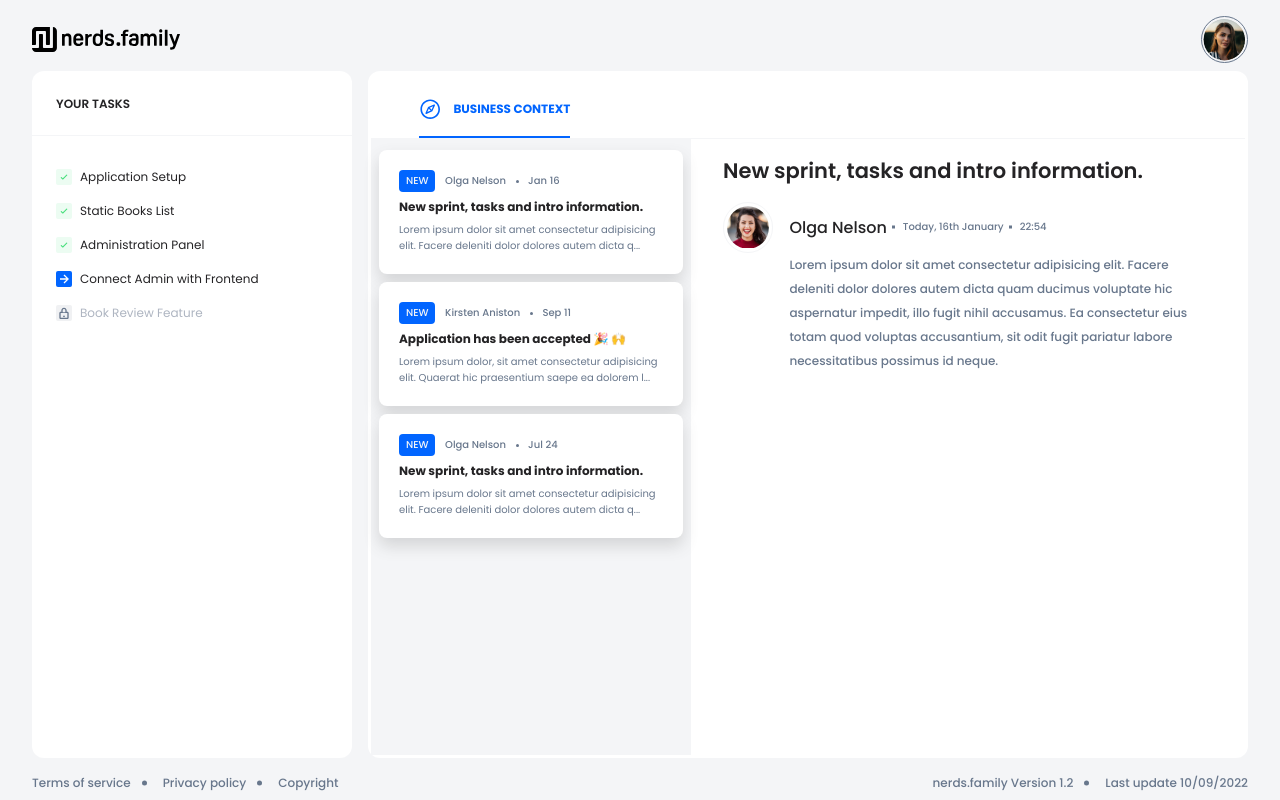
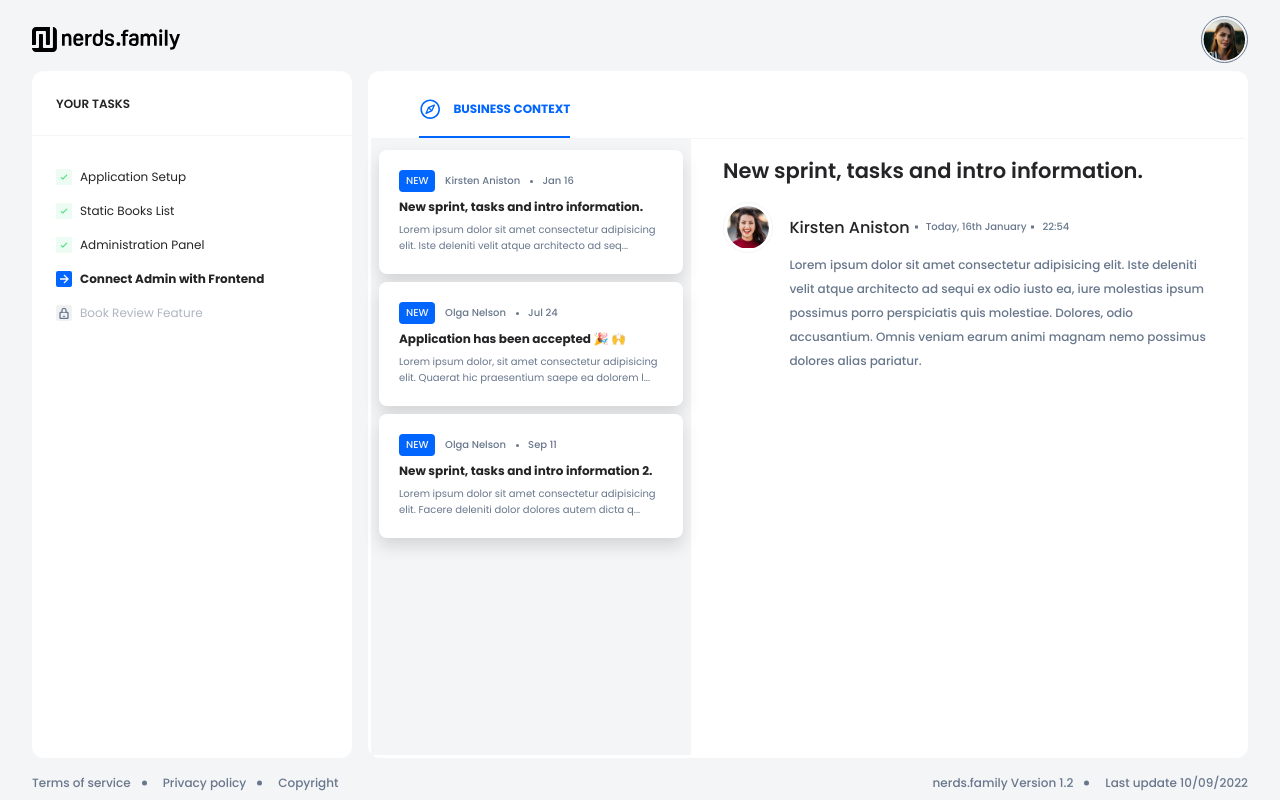
Before and after one commit to EmP33/junior-front-end-developer-1666720996, a React (Create React App) app: page /connect-admin-with-frontend in a window 1280 px wide. Built offline with nearby package versions, Linux system fonts and the light colour scheme.

Commit message:
Change id parameter to slug

```diff
--- a/src/App.jsx
+++ b/src/App.jsx
@@ -1,3 +1,4 @@
+import { useEffect } from "react";
 // Styles
 import "./App.scss";
 // Components
@@ -10,15 +11,17 @@ import {
   Route,
   Navigate,
 } from "react-router-dom";
+import { mockedTasks } from "./mockedData";
 
 function App() {
+  const activeTask = mockedTasks.find((task) => task.status === "active");
   return (
     <Router>
       <main>
         <Menu />
         <Routes>
-          <Route path="/" element={<Navigate to="/0" />} />
-          <Route path="/:id" element={<HomePage />} />
+          <Route path="/" element={<Navigate to={`/${activeTask.slug}`} />} />
+          <Route path="/:slug" element={<HomePage />} />
         </Routes>
         <Footer />
       </main>
--- a/src/mockedData.js
+++ b/src/mockedData.js
@@ -1,28 +1,28 @@
 export const mockedTasks = [
   {
-    id: 0,
+    slug: "application-setup",
     title: "Application Setup",
     status: "completed",
     contexts: [
       {
-        id: 0,
+        slug: "new-sprint-tasks-and-intro-information",
         title: "New sprint, tasks and intro information.",
         content:
           "Lorem ipsum dolor sit amet consectetur adipisicing elit. Facere deleniti dolor dolores autem dicta quam ducimus voluptate hic aspernatur impedit, illo fugit nihil accusamus. Ea consectetur eius totam quod voluptas accusantium, sit odit fugit pariatur labore necessitatibus possimus id neque.",
         author: "Olga Nelson",
-        created_at: 1633864860000,
+        created_at: 1644919500000,
       },
       {
-        id: 1,
+        slug: "application-has-been-accepted",
         title: "Application has been accepted 🎉 🙌",
         content:
           "Lorem ipsum dolor, sit amet consectetur adipisicing elit. Quaerat hic praesentium saepe ea dolorem labore dignissimos nihil ipsa, delectus soluta laborum atque laboriosam repellendus nesciunt, animi, id laudantium magni. Neque ea magnam eius? Totam dolorem, saepe deleniti hic quisquam dolor.",
         author: "Kirsten Aniston",
-        created_at: 1644919500000,
+        created_at: 1633864860000,
       },
       {
-        id: 2,
-        title: "New sprint, tasks and intro information.",
+        slug: "new-sprint-tasks-and-intro-information-2",
+        title: "New sprint, tasks and intro information 2.",
         content:
           "Lorem ipsum dolor sit amet consectetur adipisicing elit. Facere deleniti dolor dolores autem dicta quam ducimus voluptate hic aspernatur impedit, illo fugit nihil accusamus. Ea consectetur eius totam quod voluptas accusantium, sit odit fugit pariatur labore necessitatibus possimus id neque.",
         author: "Olga Nelson",
@@ -31,20 +31,20 @@ export const mockedTasks = [
     ],
   },
   {
-    id: 1,
+    slug: "static-books-list",
     title: "Static Books List",
     status: "completed",
     contexts: [
       {
-        id: 0,
+        slug: "new-sprint-tasks-and-intro-information",
         title: "New sprint, tasks and intro information.",
         content:
           "Lorem ipsum dolor sit amet consectetur adipisicing elit. Iste deleniti velit atque architecto ad sequi ex odio iusto ea, iure molestias ipsum possimus porro perspiciatis quis molestiae. Dolores, odio accusantium. Omnis veniam earum animi magnam nemo possimus dolores alias pariatur.",
         author: "Kirsten Aniston",
-        created_at: 1633864860000,
+        created_at: 1649085000000,
       },
       {
-        id: 1,
+        slug: "application-has-been-accepted",
         title: "Application has been accepted 🎉 🙌",
         content:
           "Lorem ipsum dolor sit amet consectetur adipisicing elit. Facere deleniti dolor dolores autem dicta quam ducimus voluptate hic aspernatur impedit, illo fugit nihil accusamus. Ea consectetur eius totam quod voluptas accusantium, sit odit fugit pariatur labore necessitatibus possimus id neque.",
@@ -52,39 +52,39 @@ export const mockedTasks = [
         created_at: 1644919500000,
       },
       {
-        id: 2,
-        title: "New sprint, tasks and intro information.",
+        slug: "new-sprint-tasks-and-intro-information-2",
+        title: "New sprint, tasks and intro information 2.",
         content:
           "Lorem ipsum dolor, sit amet consectetur adipisicing elit. Quaerat hic praesentium saepe ea dolorem labore dignissimos nihil ipsa, delectus soluta laborum atque laboriosam repellendus nesciunt, animi, id laudantium magni. Neque ea magnam eius? Totam dolorem, saepe deleniti hic quisquam dolor.",
         author: "Olga Nelson",
-        created_at: 1649085000000,
+        created_at: 1633864860000,
       },
     ],
   },
   {
-    id: 2,
+    slug: "administration-panel",
     title: "Administration Panel",
     status: "completed",
     contexts: [
       {
-        id: 0,
+        slug: "new-sprint-tasks-and-intro-information",
         title: "New sprint, tasks and intro information.",
+        content:
+          "Lorem ipsum dolor sit amet consectetur adipisicing elit. Facere deleniti dolor dolores autem dicta quam ducimus voluptate hic aspernatur impedit, illo fugit nihil accusamus. Ea consectetur eius totam quod voluptas accusantium, sit odit fugit pariatur labore necessitatibus possimus id neque.",
+        author: "Olga Nelson",
+        created_at: 1644919500000,
+      },
+      {
+        slug: "application-has-been-accepted",
+        title: "Application has been accepted 🎉 🙌",
         content:
           "Lorem ipsum dolor sit amet consectetur adipisicing elit. Facere deleniti dolor dolores autem dicta quam ducimus voluptate hic aspernatur impedit, illo fugit nihil accusamus. Ea consectetur eius totam quod voluptas accusantium, sit odit fugit pariatur labore necessitatibus possimus id neque.",
         author: "Olga Nelson",
         created_at: 1633864860000,
       },
       {
-        id: 1,
-        title: "Application has been accepted 🎉 🙌",
-        content:
-          "Lorem ipsum dolor sit amet consectetur adipisicing elit. Facere deleniti dolor dolores autem dicta quam ducimus voluptate hic aspernatur impedit, illo fugit nihil accusamus. Ea consectetur eius totam quod voluptas accusantium, sit odit fugit pariatur labore necessitatibus possimus id neque.",
-        author: "Olga Nelson",
-        created_at: 1644919500000,
-      },
-      {
-        id: 2,
-        title: "New sprint, tasks and intro information.",
+        slug: "new-sprint-tasks-and-intro-information-2",
+        title: "New sprint, tasks and intro information 2.",
         content:
           "Lorem ipsum dolor, sit amet consectetur adipisicing elit. Quaerat hic praesentium saepe ea dolorem labore dignissimos nihil ipsa, delectus soluta laborum atque laboriosam repellendus nesciunt, animi, id laudantium magni. Neque ea magnam eius? Totam dolorem, saepe deleniti hic quisquam dolor.",
         author: "Kirsten Aniston",
@@ -93,12 +93,12 @@ export const mockedTasks = [
     ],
   },
   {
-    id: 3,
+    slug: "connect-admin-with-frontend",
     title: "Connect Admin with Frontend",
     status: "active",
     contexts: [
       {
-        id: 1,
+        slug: "new-sprint-tasks-and-intro-information",
         title: "New sprint, tasks and intro information.",
         content:
           "Lorem ipsum dolor sit amet consectetur adipisicing elit. Iste deleniti velit atque architecto ad sequi ex odio iusto ea, iure molestias ipsum possimus porro perspiciatis quis molestiae. Dolores, odio accusantium. Omnis veniam earum animi magnam nemo possimus dolores alias pariatur.",
@@ -106,47 +106,47 @@ export const mockedTasks = [
         created_at: 1633864860000,
       },
       {
-        id: 2,
+        slug: "application-has-been-accepted",
         title: "Application has been accepted 🎉 🙌",
         content:
           "Lorem ipsum dolor, sit amet consectetur adipisicing elit. Quaerat hic praesentium saepe ea dolorem labore dignissimos nihil ipsa, delectus soluta laborum atque laboriosam repellendus nesciunt, animi, id laudantium magni. Neque ea magnam eius? Totam dolorem, saepe deleniti hic quisquam dolor.",
         author: "Olga Nelson",
-        created_at: 1644919500000,
+        created_at: 1649085000000,
       },
       {
-        id: 3,
-        title: "New sprint, tasks and intro information.",
+        slug: "new-sprint-tasks-and-intro-information-2",
+        title: "New sprint, tasks and intro information 2.",
         content:
           "Lorem ipsum dolor sit amet consectetur adipisicing elit. Facere deleniti dolor dolores autem dicta quam ducimus voluptate hic aspernatur impedit, illo fugit nihil accusamus. Ea consectetur eius totam quod voluptas accusantium, sit odit fugit pariatur labore necessitatibus possimus id neque.",
         author: "Olga Nelson",
-        created_at: 1649085000000,
+        created_at: 1644919500000,
       },
     ],
   },
   {
-    id: 4,
+    slug: "book-review-feature",
     title: "Book Review Feature",
     status: "blocked",
     contexts: [
       {
-        id: 0,
+        slug: "new-sprint-tasks-and-intro-information",
         title: "New sprint, tasks and intro information.",
         content:
           "Lorem ipsum dolor sit amet consectetur adipisicing elit. Facere deleniti dolor dolores autem dicta quam ducimus voluptate hic aspernatur impedit, illo fugit nihil accusamus. Ea consectetur eius totam quod voluptas accusantium, sit odit fugit pariatur labore necessitatibus possimus id neque.",
         author: "Kirsten Aniston",
-        created_at: 1633864860000,
+        created_at: 1644919500000,
       },
       {
-        id: 1,
+        slug: "application-has-been-accepted",
         title: "Application has been accepted 🎉 🙌",
         content:
           "Lorem ipsum dolor, sit amet consectetur adipisicing elit. Quaerat hic praesentium saepe ea dolorem labore dignissimos nihil ipsa, delectus soluta laborum atque laboriosam repellendus nesciunt, animi, id laudantium magni. Neque ea magnam eius? Totam dolorem, saepe deleniti hic quisquam dolor.",
         author: "Kirsten Aniston",
-        created_at: 1644919500000,
+        created_at: 1633864860000,
       },
       {
-        id: 2,
-        title: "New sprint, tasks and intro information.",
+        slug: "new-sprint-tasks-and-intro-information-2",
+        title: "New sprint, tasks and intro information 2.",
         content:
           "Lorem ipsum dolor sit amet consectetur adipisicing elit. Facere deleniti dolor dolores autem dicta quam ducimus voluptate hic aspernatur impedit, illo fugit nihil accusamus. Ea consectetur eius totam quod voluptas accusantium, sit odit fugit pariatur labore necessitatibus possimus id neque.",
         author: "Kirsten Aniston",
--- a/src/pages/HomePage.jsx
+++ b/src/pages/HomePage.jsx
@@ -1,4 +1,4 @@
-import React from "react";
+import React, { useState, useEffect } from "react";
 import { useParams } from "react-router-dom";
 // Components
 import ContextCard from "../components/ContextCard/ContextCard";
@@ -20,12 +20,21 @@ import {
 import { Link } from "react-router-dom";
 
 const HomePage = () => {
-  const displayedDate = formatDisplayData(
-    mockedTasks[0].contexts[0].created_at
+  const [displayedDate, setDisplayedDate] = useState("");
+  const { slug } = useParams();
+  const [currentTask, setCurrentTask] = useState(undefined);
+
+  useEffect(() => {
+    /* Setting the currentTask state to the task with the slug that matches the slug in the url. */
+    setCurrentTask(mockedTasks.find((task) => task.slug === slug));
+    /* Setting the state of displayedDate to the date of the first context of the task with the slug
+   that matches the slug in the url. */
+    setDisplayedDate(
+      formatDisplayData(
+        mockedTasks.find((task) => task.slug === slug).contexts[0].created_at
+      )
     );
-  const { id } = useParams();
-
-  console.log(id);
+  }, [slug]);
 
   return (
     <div className="container">
@@ -34,12 +43,12 @@ const HomePage = () => {
         <ul className="tasks">
           {mockedTasks.map((task) => (
             <li
-              key={task.id}
+              key={task.slug}
               className={`tasks__task ${task.status} ${
-                +id === task.id ? "bold" : ""
+                slug === task.slug ? "bold" : ""
               }`}
             >
-              <Link to={task.status === "blocked" ? `#` : `/${task.id}`}>
+              <Link to={task.status === "blocked" ? `#` : `/${task.slug}`}>
                 {task.status === "completed" ? (
                   <IoIosCheckmark />
                 ) : task.status === "active" ? (
@@ -53,6 +62,7 @@ const HomePage = () => {
           ))}
         </ul>
       </section>
+      {currentTask ? (
         <section className="context-container">
           <div className="context-container__heading">
             <h3>
@@ -60,16 +70,16 @@ const HomePage = () => {
             </h3>
           </div>
           <div className="business-contexts">
-          {mockedTasks[0].contexts.map((context) => (
-            <ContextCard key={context.id} context={context} />
+            {currentTask?.contexts.map((context) => (
+              <ContextCard key={context.slug} context={context} />
             ))}
           </div>
           <div className="context-overview">
-          <h2>{mockedTasks[0].contexts[0].title}</h2>
+            <h2>{currentTask?.contexts[0].title}</h2>
             <div className="context-overview__content">
               <img src={avatar} alt="avatar" />
               <div className="content-heading">
-              <span>{mockedTasks[0].contexts[0].author}</span>
+                <span>{currentTask?.contexts[0].author}</span>
                 <span>
                   Today, {addZeroToDate(displayedDate.getDate())}th{" "}
                   {getMonthName(displayedDate.getTime())}
@@ -79,10 +89,13 @@ const HomePage = () => {
                   {addZeroToDate(displayedDate.getMinutes())}
                 </span>
               </div>
-            <p>{mockedTasks[0].contexts[0].content}</p>
+              <p>{currentTask.contexts[0].content}</p>
             </div>
           </div>
         </section>
+      ) : (
+        "Loading..."
+      )}
     </div>
   );
 };
```
Lines whose indentation alone changed are shown as unchanged.
